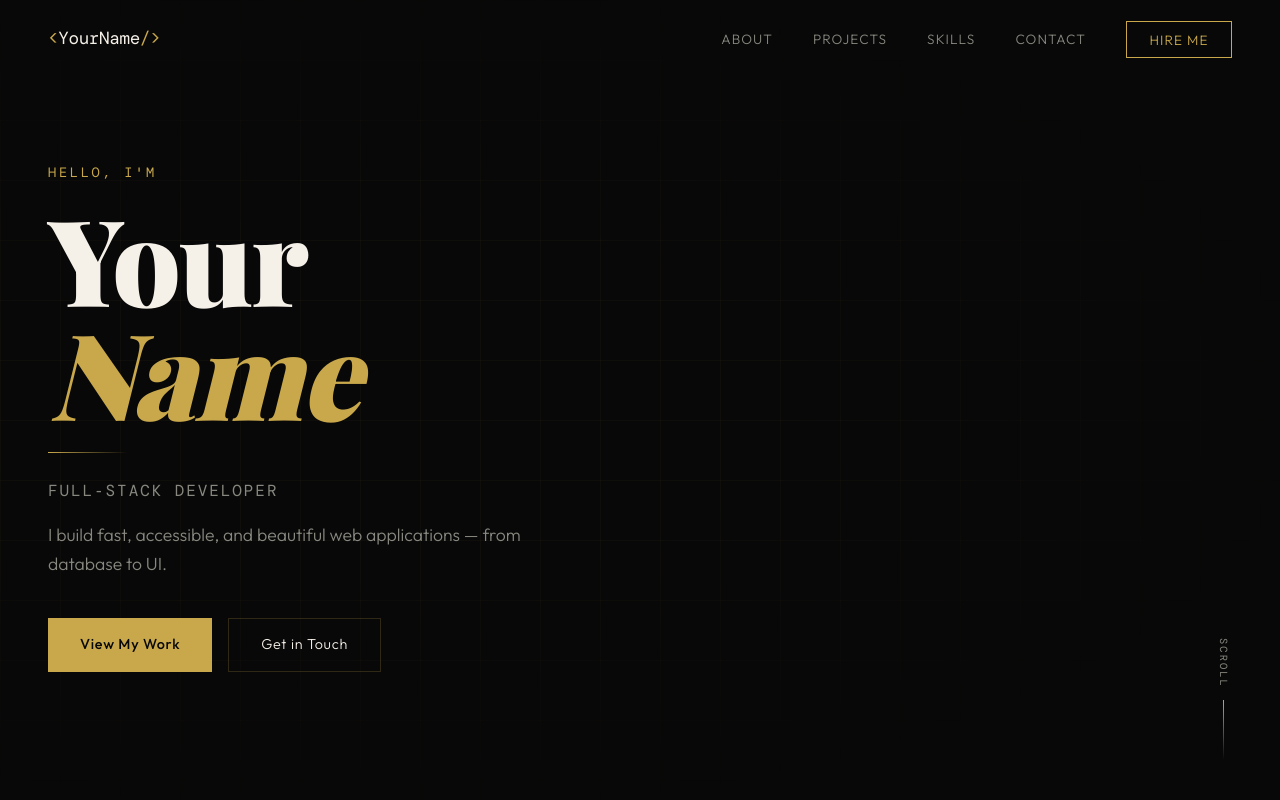
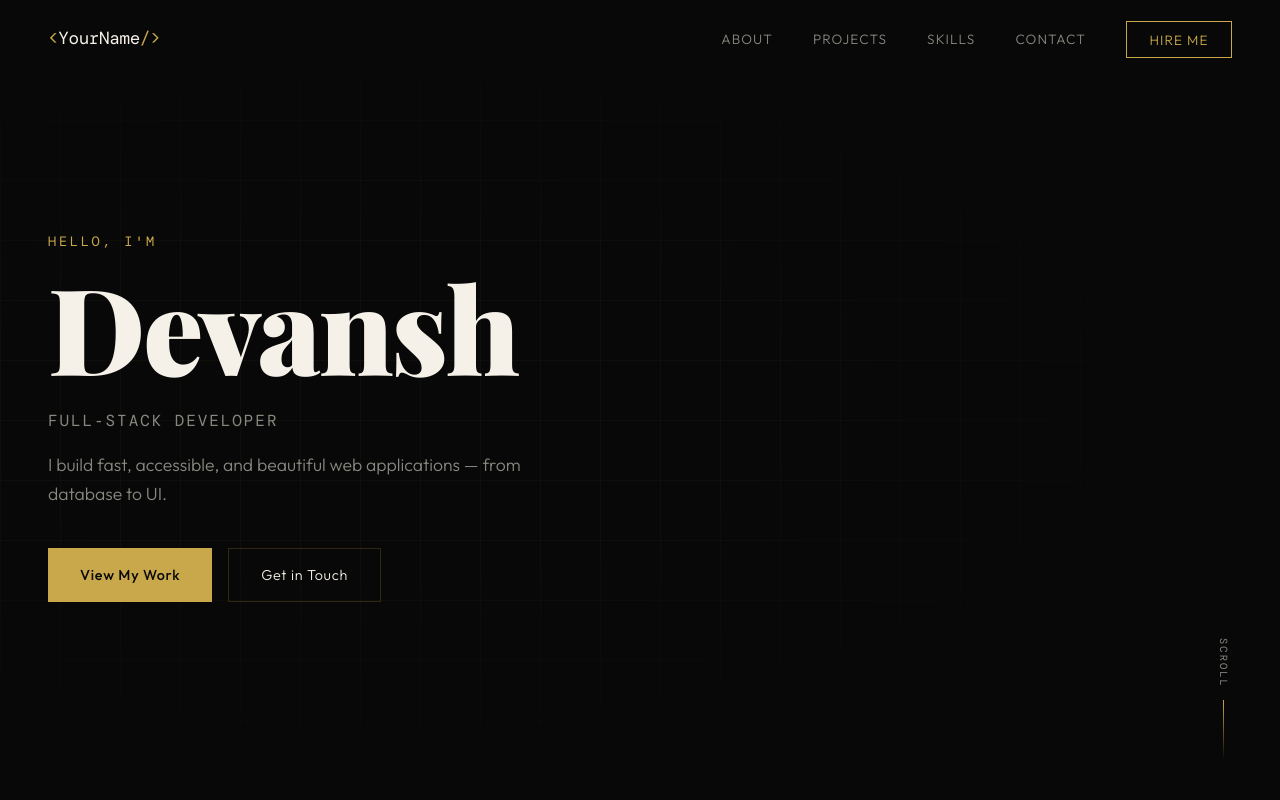
Before and after one commit to dsaraswat8001-web/portfolio, a React (Vite) app in the folder client/: page / in a window 1280 px wide. Shown: the top 800 px of the page. Built offline with nearby package versions, Linux system fonts and the light colour scheme; no server answers; a web font is replaced by a local one.

Commit message:
changed name to Devansh

```diff
--- a/client/src/components/Hero.jsx
+++ b/client/src/components/Hero.jsx
@@ -9,10 +9,8 @@ export default function Hero() {
           Hello, I&apos;m
         </p>
         <h1 className="hero-name animate-fadeUp" style={{ animationDelay: "0.25s" }}>
-          Your<br />
-          <span className="hero-name-italic">Name</span>
+          Devansh
         </h1>
-        <div className="hero-divider animate-fadeUp" style={{ animationDelay: "0.4s" }} />
         <p className="hero-role animate-fadeUp" style={{ animationDelay: "0.5s" }}>
           Full‑Stack Developer
         </p>
```
